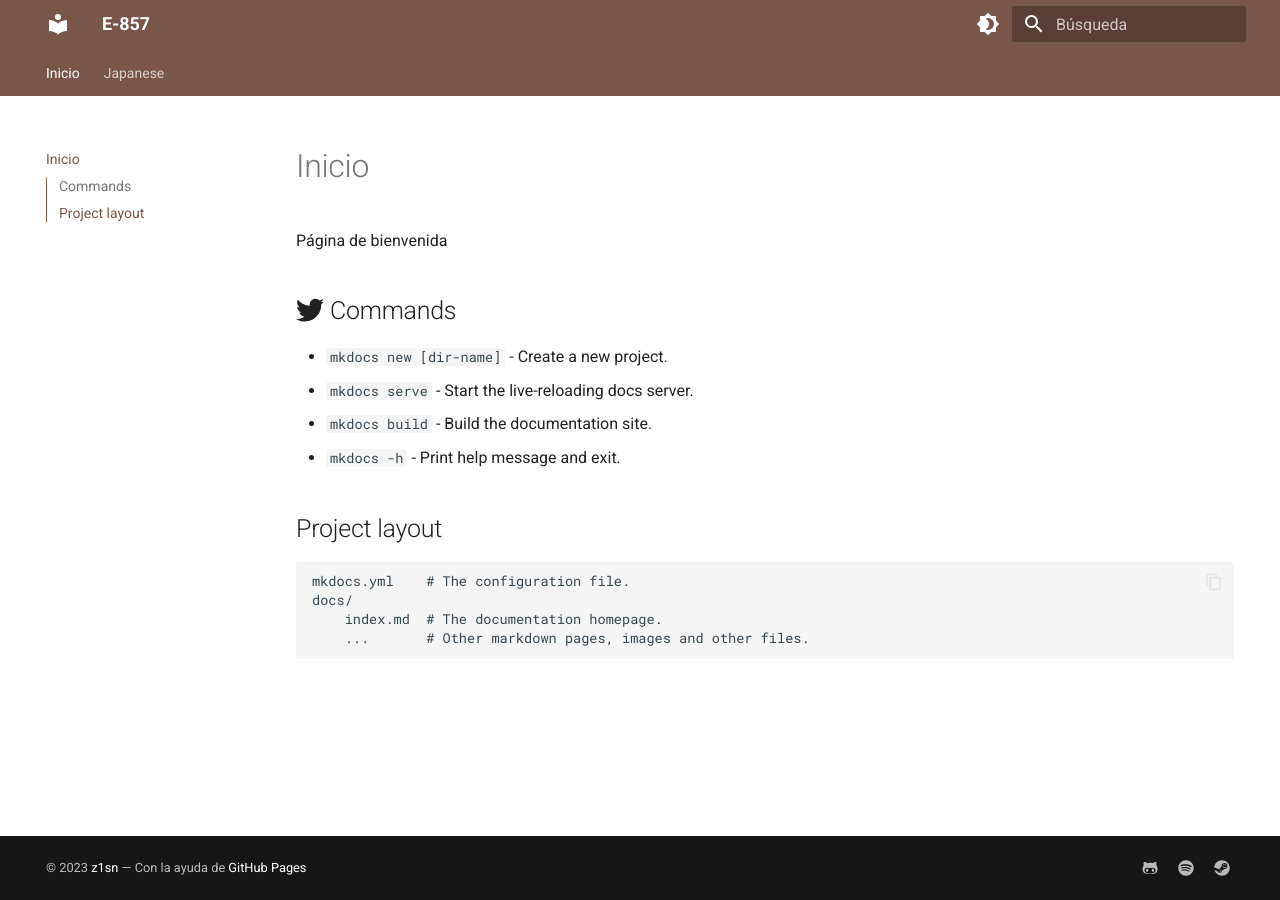
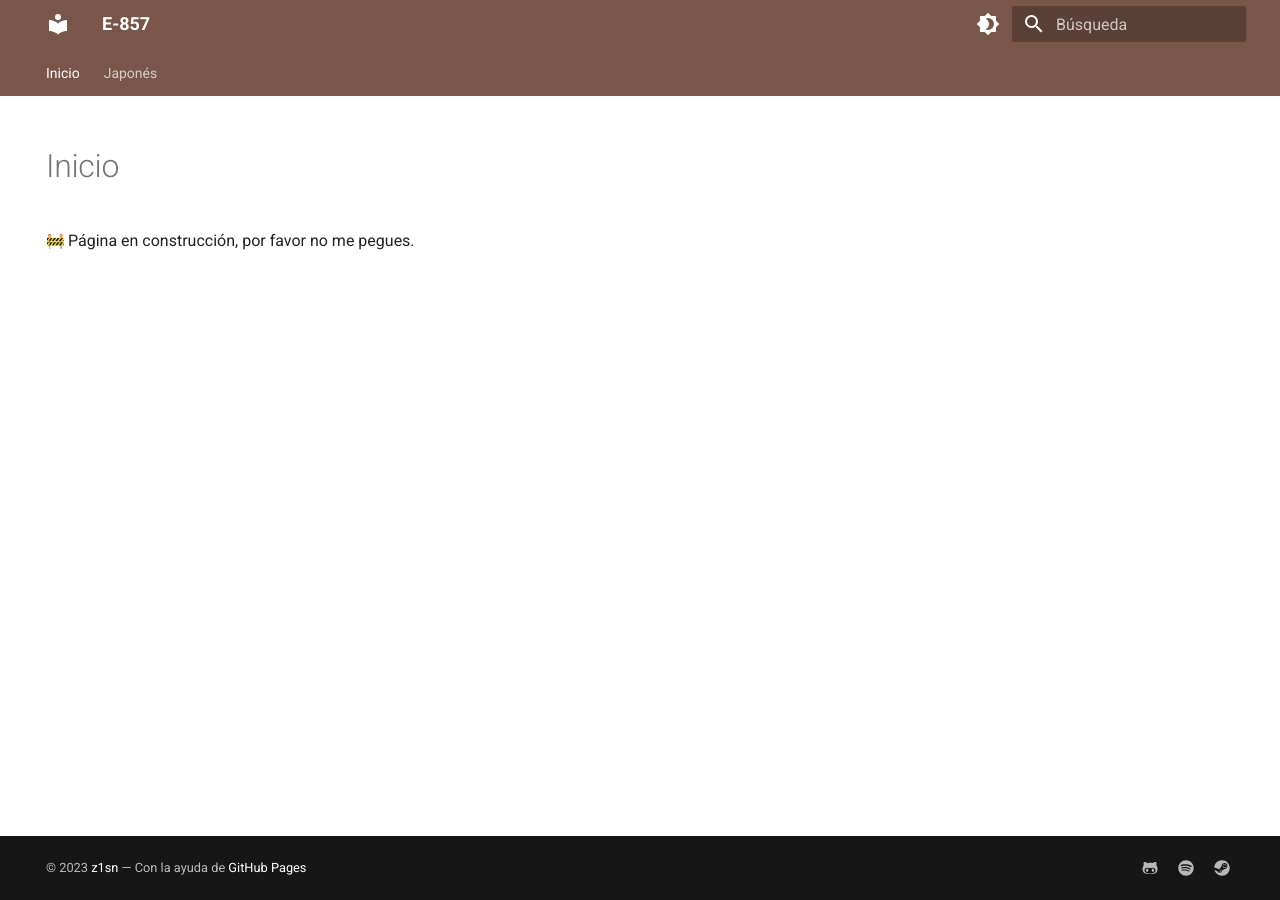
Before and after one commit to z1sn/hub, an MkDocs documentation site: the page built from docs/index.md, in a window 1280 px wide. Built offline with MkDocs 1.6.1 and Material for MkDocs 9.7.7, drawn with Linux system fonts in a browser that asks for light colours; emoji names are drawn with the system emoji font.

```diff
--- a/docs/index.md
+++ b/docs/index.md
@@ -1,17 +1,8 @@
+---
+hide:
+  - navigation
+  - toc
+---
 # Inicio
 
-Página de bienvenida
-
-## :fontawesome-brands-twitter: Commands
-
-* `mkdocs new [dir-name]` - Create a new project.
-* `mkdocs serve` - Start the live-reloading docs server.
-* `mkdocs build` - Build the documentation site.
-* `mkdocs -h` - Print help message and exit.
-
-## Project layout
-
-    mkdocs.yml    # The configuration file.
-    docs/
-        index.md  # The documentation homepage.
-        ...       # Other markdown pages, images and other files.
+:construction: Página en construcción, por favor no me pegues.
```
Also changed, not shown: docs/japanese/index.md (deleted, +0 -25 lines), docs/japanese/kana.md (deleted, +0 -24 lines), docs/japonés/index.md (added, +9 -0 lines), docs/japonés/kana.md (added, +12 -0 lines).
